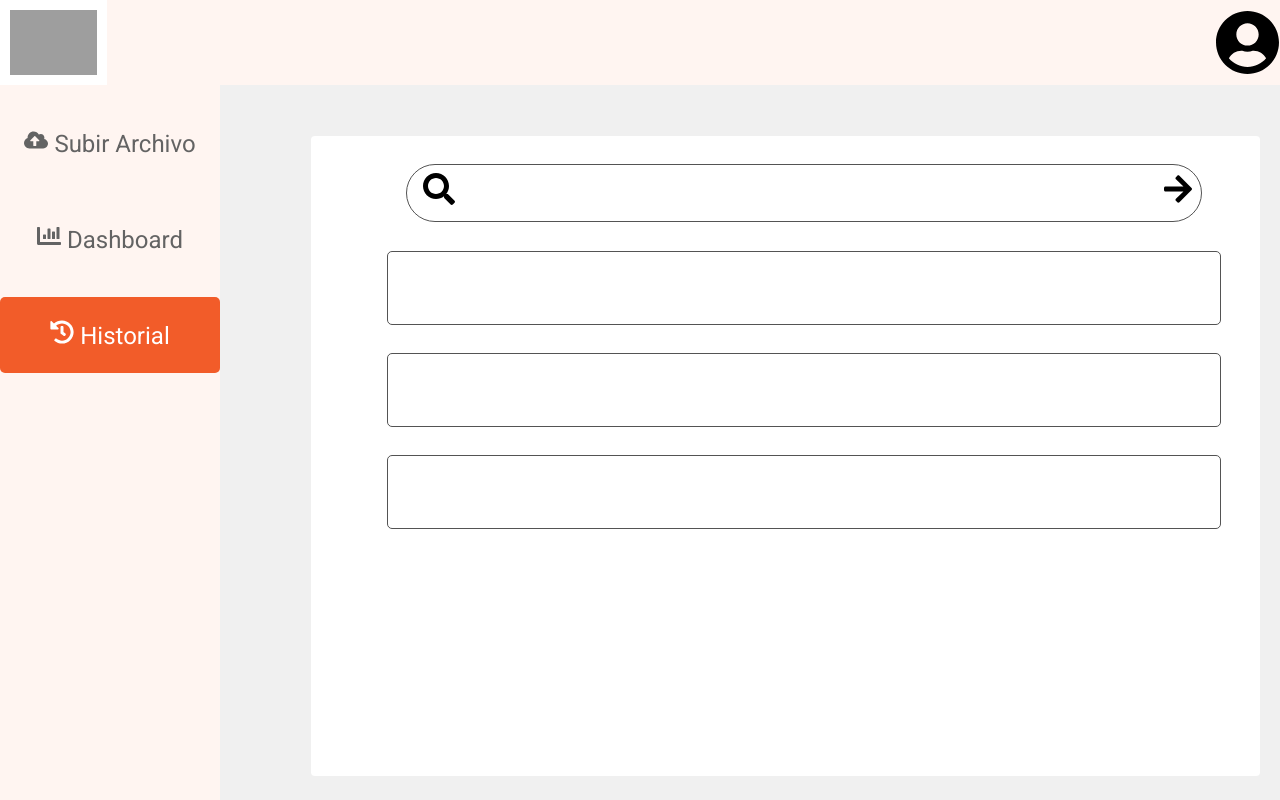
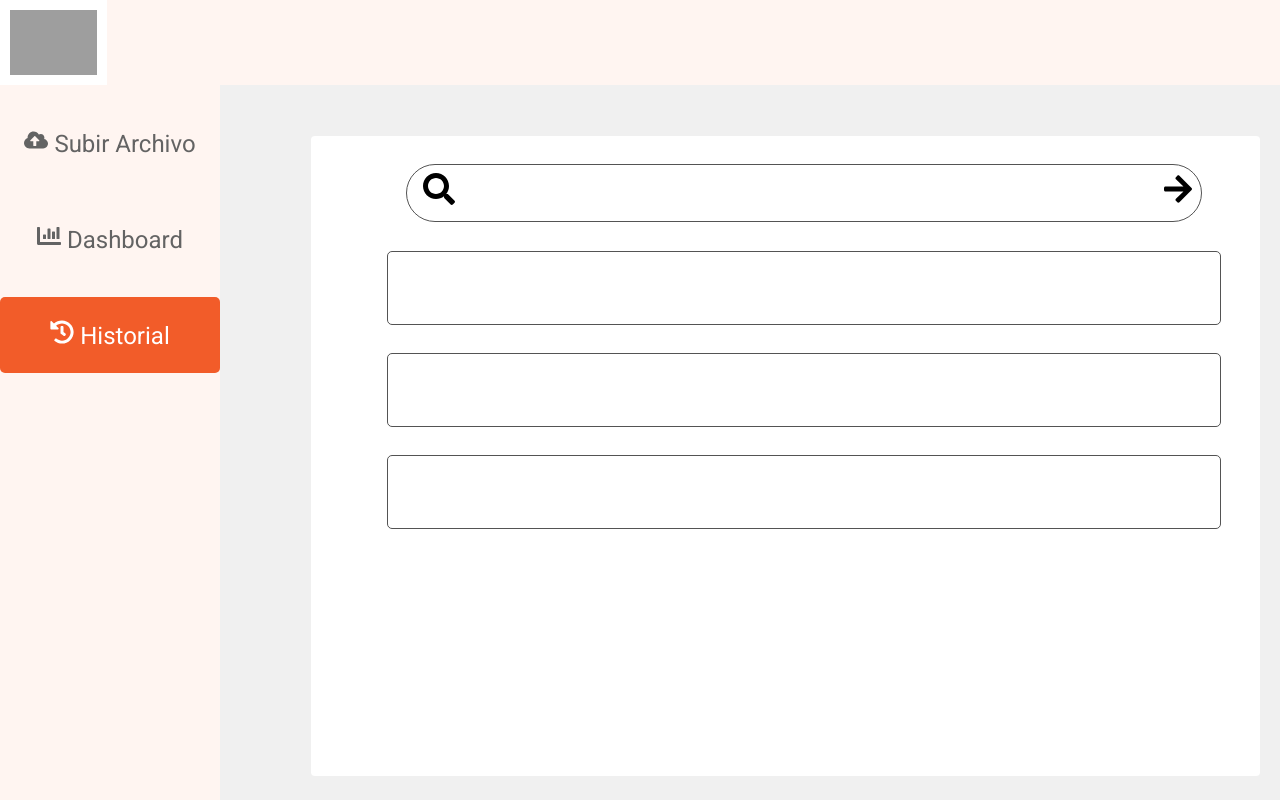
Before and after one commit to JoelIRamos/TC3005B-Gpo505-E1, a React (Create React App) app: page /Historial in a window 1280 px wide. Built offline with nearby package versions, Linux system fonts and the light colour scheme; grey boxes are pictures that could not be loaded.

Commit message:
update icono nabbar

```diff
--- a/src/components/Navbar/Navbar.js
+++ b/src/components/Navbar/Navbar.js
@@ -11,7 +11,6 @@ const Navbar = ({selected}) => {
       <>
         <nav className="nav-horizontal">
             <img id='logo-nav' src="https://upload.wikimedia.org/wikipedia/commons/thumb/8/83/Ternium_Logo.svg/1200px-Ternium_Logo.svg.png" alt="logo" />
-            < FaUserCircle id='profile-icon' />
         </nav>
         <nav className='nav-vertical'>
           <Link to='/'>
```
